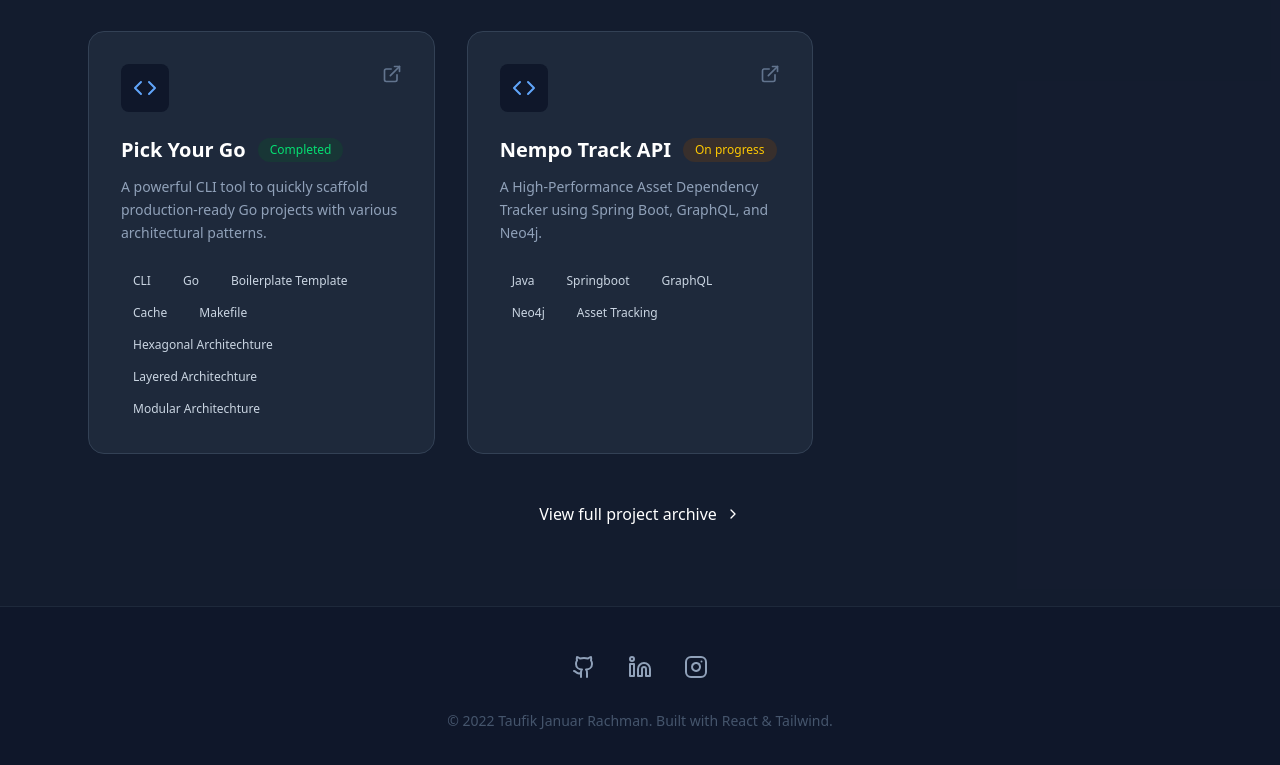
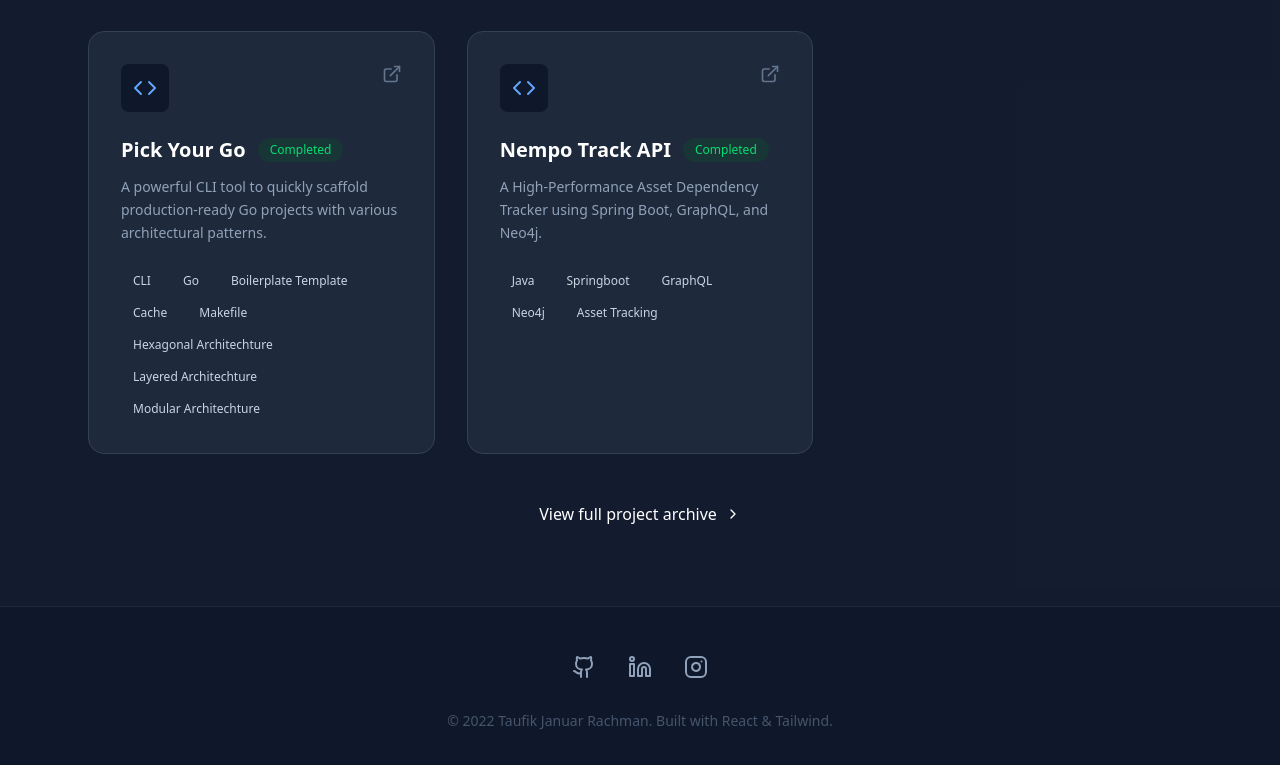
Before and after one commit to PickHD/pickfolio, a React (Vite) app: page / in a window 1280 px wide. Shown: the part 2968-3733 px from the top of the page. Built offline with nearby package versions, Linux system fonts and the light colour scheme.

Commit message:
chore: update status project nempo-track-api become completed

```diff
--- a/src/App.jsx
+++ b/src/App.jsx
@@ -146,7 +146,7 @@ const PROJECTS = [
     desc: 'A High-Performance Asset Dependency Tracker using Spring Boot, GraphQL, and Neo4j.',
     tech: ['Java', 'Springboot', 'GraphQL', 'Neo4j', 'Asset Tracking'],
     link: LINKS.github + '/nempo-track-api',
-    status: 'On progress',
+    status: 'Completed',
   },
 ];
 
```
